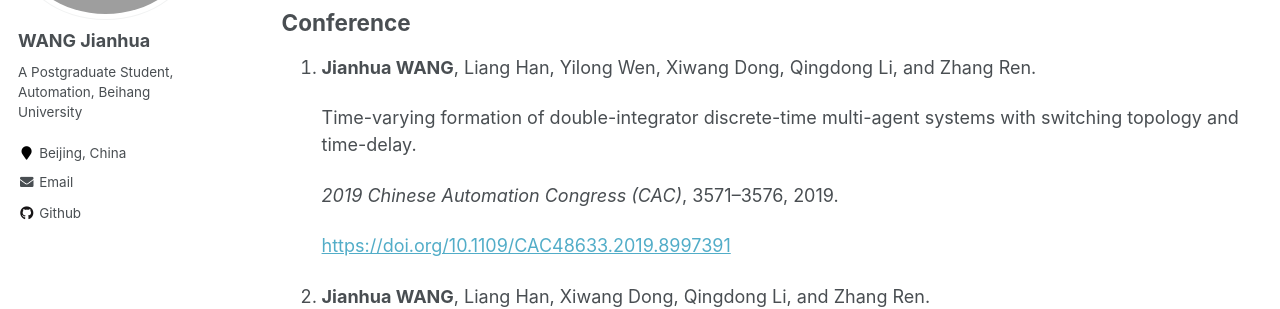
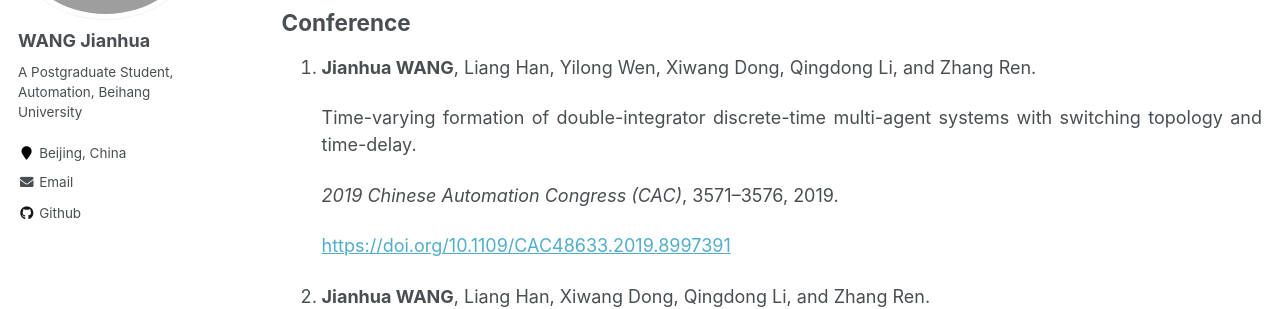
Before and after one commit to jianhua-WANG-ENS/old-homepage, a Jekyll site: the page built from _pages/Publications.md, in a window 1280 px wide and 900 px high, scrolled down 1756 px. Shown: the part 150-459 px from the top of the window. Built offline with Jekyll 4.4.1, drawn with Linux system fonts in a browser that asks for light colours.

Commit message:
Update Publications.md

```diff
--- a/_pages/Publications.md
+++ b/_pages/Publications.md
@@ -35,7 +35,9 @@ author_profile: true
 
 1. **Jianhua WANG**, Liang Han, Yilong Wen, Xiwang Dong, Qingdong Li, and Zhang Ren.
 
+   <p style="text-align:justify; text-justify:inter-ideograph;">
    Time-varying formation of double-integrator discrete-time multi-agent systems with switching topology and time-delay.
+   </p>
 
    *2019 Chinese Automation Congress (CAC)*, 3571–3576, 2019.
 
```
